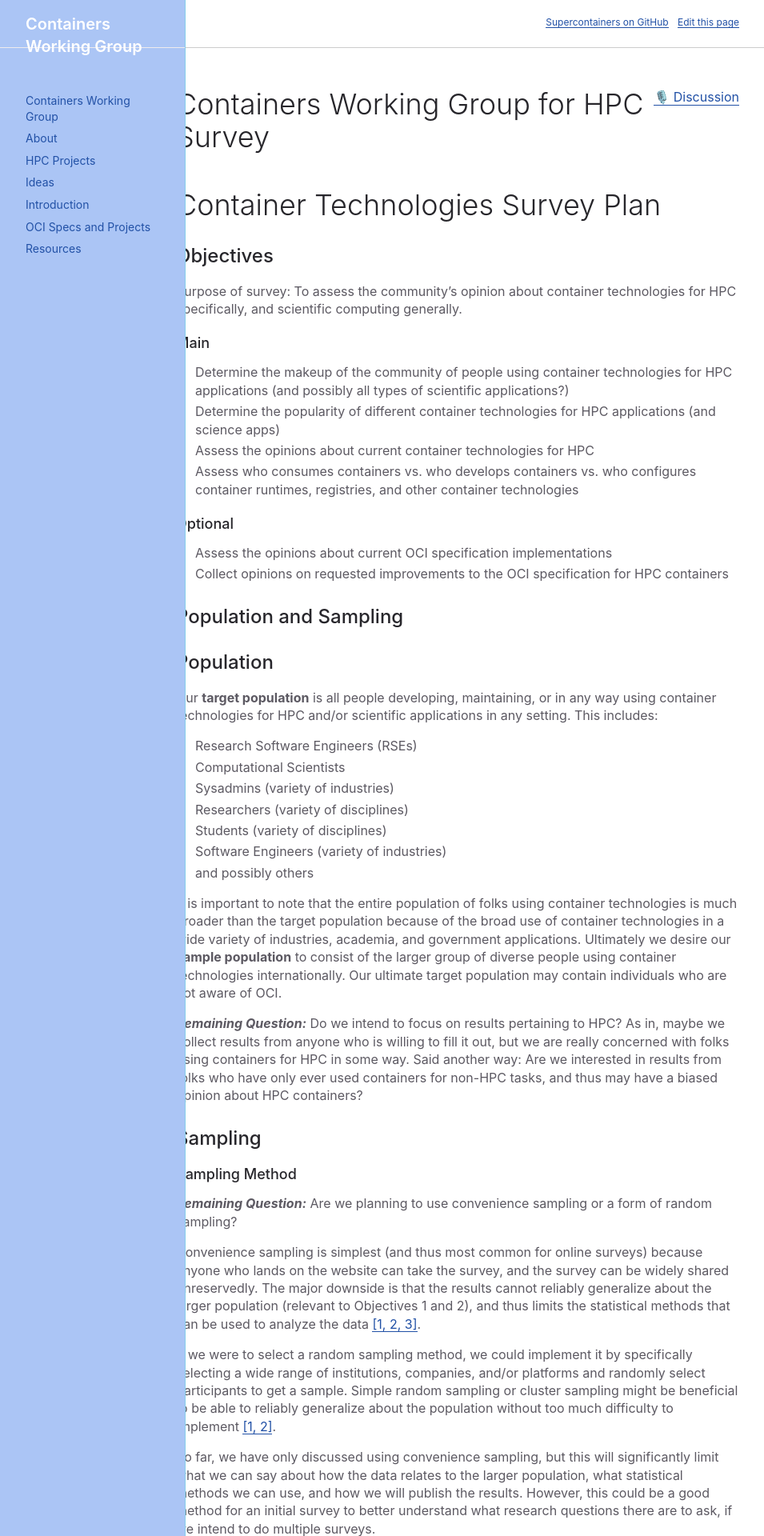
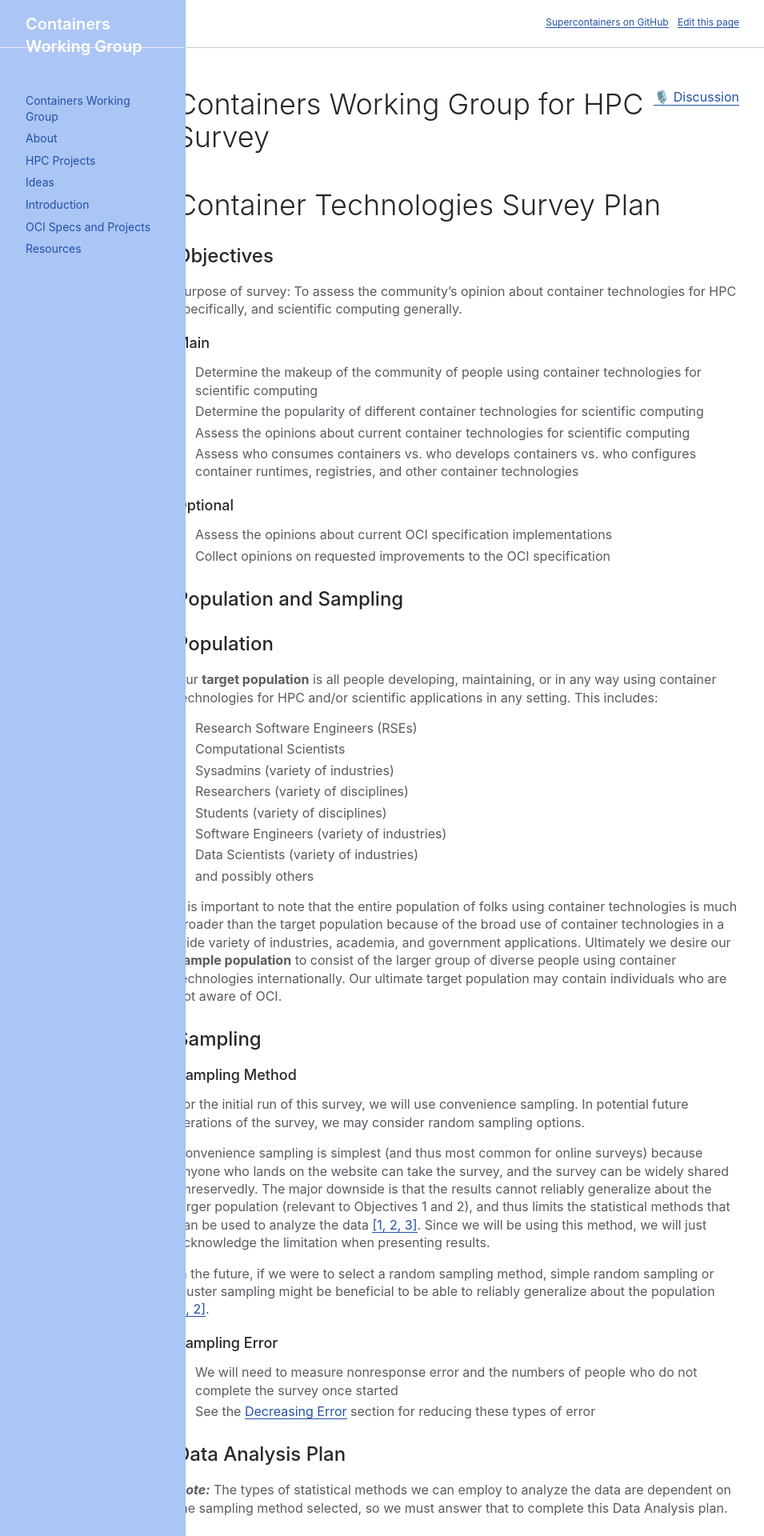
Before and after one commit to supercontainers/containers-wg, a Jekyll site: the page built from _ideas/container-technologies-survey-plan.md, in a window 1280 px wide. Shown: the top 1920 px of the page at 80% size, without its empty margins (0-955 px from the left). Built offline with Jekyll 4.4.1, drawn with Linux system fonts in a browser that asks for light colours; some of the changed text lies outside the part shown.

Commit message:
Made several changes based on suggestions (still more to do)

```diff
--- a/_ideas/container-technologies-survey-plan.md
+++ b/_ideas/container-technologies-survey-plan.md
@@ -9,14 +9,14 @@ discussion: https://github.com/supercontainers/containers-wg/discussions/39
 Purpose of survey: To assess the community's opinion about container technologies for HPC specifically, and scientific computing generally.
 
 ### Main
-1. Determine the makeup of the community of people using container technologies for HPC applications (and possibly all types of scientific applications?)
-2. Determine the popularity of different container technologies for HPC applications (and science apps)
-3. Assess the opinions about current container technologies for HPC
+1. Determine the makeup of the community of people using container technologies for scientific computing
+2. Determine the popularity of different container technologies for scientific computing
+3. Assess the opinions about current container technologies for scientific computing
 4. Assess who consumes containers vs. who develops containers vs. who configures container runtimes, registries, and other container technologies
 
 ### Optional
 5. Assess the opinions about current OCI specification implementations
-6. Collect opinions on requested improvements to the OCI specification for HPC containers
+6. Collect opinions on requested improvements to the OCI specification
 
 ## Population and Sampling
 
@@ -30,6 +30,7 @@ any setting.  This includes:
 * Researchers (variety of disciplines)
 * Students (variety of disciplines)
 * Software Engineers (variety of industries)
+* Data Scientists (variety of industries)
 * and possibly others
 
 It is important to note that the entire population of folks using container technologies is much broader than the target population because of the
@@ -37,23 +38,16 @@ broad use of container technologies in a wide variety of industries, academia, a
 to consist of the larger group of diverse people using container technologies internationally.  Our ultimate target population may contain individuals who
 are not aware of OCI.
 
-***Remaining Question:*** Do we intend to focus on results pertaining to HPC?  As in, maybe we collect results from anyone who is willing to fill it out, but we are really concerned with folks using containers for HPC in some way. Said another way: Are we interested in results from folks who have only ever used containers for non-HPC tasks, and thus may have a biased opinion about HPC containers?
-
 ## Sampling
 
 ### Sampling Method
-***Remaining Question:*** Are we planning to use convenience sampling or a form of random sampling?
+For the initial run of this survey, we will use convenience sampling.  In potential future iterations of the survey, we may consider random sampling options.
 
-Convenience sampling is simplest (and thus most common for online surveys) because anyone who lands on the website can take the survey, and the survey can be widely shared unreservedly.  The major downside is that the results cannot reliably generalize about the larger population (relevant to Objectives 1 and 2), and thus limits the statistical methods that can be used to analyze the data [\[1, 2, 3\]](#references).
+Convenience sampling is simplest (and thus most common for online surveys) because anyone who lands on the website can take the survey, and the survey can be widely shared unreservedly.  The major downside is that the results cannot reliably generalize about the larger population (relevant to Objectives 1 and 2), and thus limits the statistical methods that can be used to analyze the data [\[1, 2, 3\]](#references).  Since we will be using this method, we will just acknowledge the limitation when presenting results.
 
-If we were to select a random sampling method, we could implement it by specifically selecting a wide range of institutions, companies, and/or platforms and randomly select participants to get a sample.  Simple random sampling or cluster sampling might be beneficial to be able to reliably generalize about the population without too much difficulty to implement [\[1, 2\]](#references).
-
-So far, we have only discussed using convenience sampling, but this will significantly limit what we can say about how the data relates to the larger population, what statistical methods we can use, and how we will publish the results.  However, this could be a good method for an initial survey to better understand what research questions there are to ask, if we intend to do multiple surveys.
-
-***Remaining Question:*** What is our sample size?  This is determined by calculating the margin of error based on population size.  However, do we really know the population size?
+In the future, if we were to select a random sampling method, simple random sampling or cluster sampling might be beneficial to be able to reliably generalize about the population [\[1, 2\]](#references).
 
 ### Sampling Error
-* We should aim for a confidence level of 95% and calculate our margin of error to determing appropriate sample size
 * We will need to measure nonresponse error and the numbers of people who do not complete the survey once started
 * See the [Decreasing Error](#decreasing-error) section for reducing these types of error
 
@@ -65,8 +59,8 @@ So far, we have only discussed using convenience sampling, but this will signifi
 
 | **[Main Objectives](#main)** | **Data Type** | **Data To Collect** |
 | ----------- | ----------- | ----------- |
-| 1. Determine the makeup of the community of people using container technologies for HPC applications | Nominal | demographic categories, industry, job title (or student status) |
-| 2. Determine the popularity of different container technologies for HPC applications (and science apps) | Nominal | list of container technologies and locations container technologies are used (see [Focus of Questions](#focus-of-questions)), what type of applications are being run (science, HPC, other, etc.)|
+| 1. Determine the makeup of the community of people using container technologies scientific computing | Nominal | personal demographic categories (gender, ethnicity, etc.) and professional categories (industry, job title, and/or student status) |
+| 2. Determine the popularity of different container technologies for scientific computing | Nominal | list of container technologies and locations container technologies are used (see [Focus of Questions](#focus-of-questions)), what type of applications are being run (science, HPC, other, etc.)|
 |  | Ratio | total number of users of each container technology within sample, breakdown of container technology used by application and/or industry |
 | 3. Assess the opinions about current container technologies for HPC | Ordinal | level of experience with HPC, level of experience with specific container technologies used, level of satisfaction with container technologies used |
 |   | Ratio | total number of people in sample who are using container technologies for HPC (including breakdown for various levels of experience), total numbers of people in sample at various levels of experience with container technologies, total number of people at various satisfaction levels for container technologies |
@@ -107,11 +106,9 @@ To decrease nonresponse error and dropout, we can [\[1, 2\]](#references):
 * Allow “decline to answer” or “not applicable” options (also follows good informed consent practices) - this could be especially important for the optional objectives, and perhaps default answers for these should be "not applicable" and the repsondent must change this to answer the question
 * Do not allow multiple responses, or delete multiples from the same respondent
 
-***Remaining Question:*** How will we handle multiple responses (same respondent repeated input)?
-
 ### Other Notes
-* Include optional demographics collection, especially the respondent's industry and job title
-* We can use the website design to implement some of the features desired in the Decreasing Error section, such as hiding questions that do not pertain
+* Include optional demographics collection at the end of the survey, including personal and professional
+* We can use the survey tool (TBD) to implement some of the features desired in the Decreasing Error section, such as hiding questions that do not pertain
 * Furthermore, we should design the questions with Diversity, Equity, and Inclusion (DEI) in mind, and have the questions reviewed by folks with expertise on phrasing questions appropriately to minimize bias against marginalized groups.
 
 ## Testing the Survey
@@ -124,12 +121,9 @@ The final survey implementation and questions can be tested by the Containers Wo
 
 > This survey is being conducted by the [Containers Working Group](https://supercontainers.github.io/containers-wg/) hosted in the [#containers-wg](https://hpc-containers.slack.com/archives/C023C51T8SG) channel of the hpc-containers Slack workspace.  We are a community of researchers interested in containers for High Performance Computing (HPC).  Feel free to [join the Slack](https://join.slack.com/t/hpc-containers/shared_invite/zt-ak9q6jw7-UZgpv7IJua5jCtJ_db_yAQ) and say hello!
 
-* Depending on [Sampling Method](#sampling-method) chosen above, the site will either be open access (convenience sampling) or open based on some kind of access given (random sampling).
+* Depending on [Sampling Method](#sampling-method) chosen above, the site will be open access (convenience sampling)..
 * The survey will begin with information on informed consent (necessary)
-
-***Remaining Question:*** Do we have a draft of an informed consent section?
-
-* Respondents will submit responses via our website form, data will be automatically stored for each response, multiple responses should be accounted for, and results will be retrieved after the survey has closed so analysis can begin.
+* Respondents will submit responses via a survey tool (TBD) form, data will be automatically stored for each response, multiple responses should be accounted for, and results will be retrieved after the survey has closed so analysis can begin.
 
 ***Remaining Question:*** Do we plan to do any recruitment for the survey?  Will we partner with HPC/Research related marketing orgs like insideHPC, HPC wire, and related to help us expand our reach?  This will likely be necessary if we plan to reach a worldwide audience.
 
```
Also changed, not shown: other parts of _ideas/container-technologies-survey-plan.md (+7 -2 lines).
